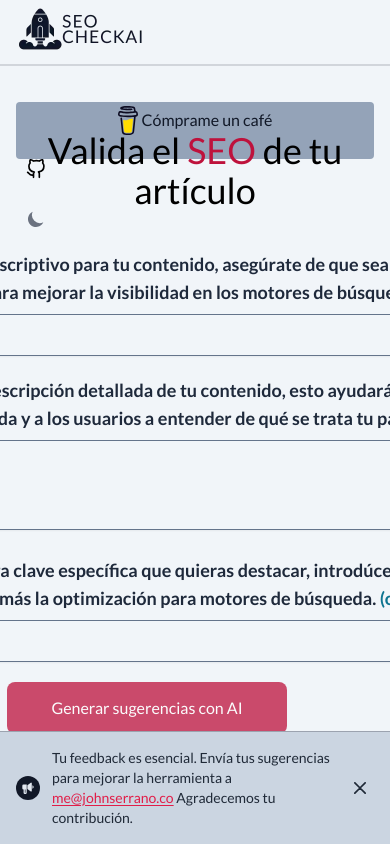
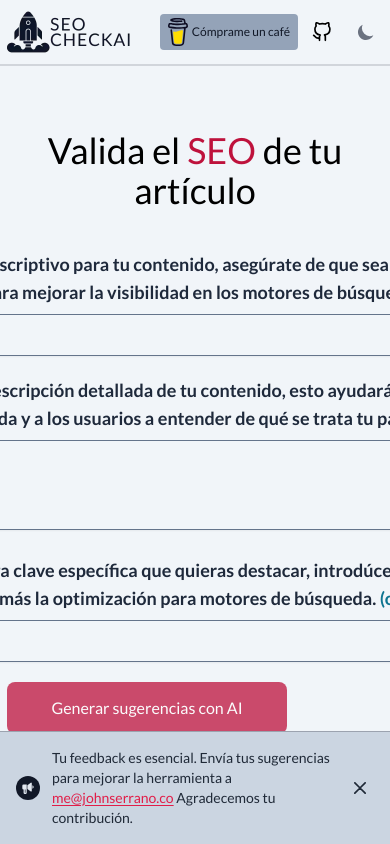
Before and after one commit to johnsi15/seocheck-ai, a Next.js app: page /validar-seo in a window 390 px wide. Shown: the top 844 px of the page. Built offline with nearby package versions, Linux system fonts and the light colour scheme.

Commit message:
Add styles mobile Header

```diff
--- a/src/components/Header.tsx
+++ b/src/components/Header.tsx
@@ -4,7 +4,7 @@ import { ThemeSwitcher } from './ThemeSwitcher'
 export function Header() {
   return (
     <header className='h-max border-b-2 border-gray-300 dark:border-gray-800 p-1 px-0 '>
-      <nav className='items-center justify-between px-4 mx-auto max-w-screen-xl sm:px-8 md:flex md:space-x-6 h-14'>
+      <nav className='items-center justify-between px-1 md:px-4 mx-auto max-w-screen-xl sm:px-8 flex gap-1 md:gap-0 md:space-x-6 h-14'>
         <div className='flex justify-between'>
           <a className='no-underline' href='/' aria-label='Home seocheckai'>
             <img
@@ -23,11 +23,11 @@ export function Header() {
             />
           </a>
         </div>
-        <ul className={`flex-1  mt-12 md:flex md:mt-0 items-center justify-end gap-1`}>
-          <li className='pb-5 md:pb-0 bg-slate-400 dark:bg-slate-200 rounded hover:opacity-90'>
+        <ul className={`md:flex-1 flex md:mt-0 items-center justify-end gap-1`}>
+          <li className='md:pb-0 bg-slate-400 dark:bg-slate-200 rounded hover:opacity-90'>
             <a
               href='https://www.buymeacoffee.com/jandrey15'
-              className='flex gap-1 text-gray-900 dark:text-gray-800 px-2 py-1 items-center justify-center'
+              className='flex gap-1 text-gray-900 dark:text-gray-800 px-2 py-1 items-center justify-center text-xs md:text-base'
               aria-label='Cómprame un café'
               target='_blank'
               rel='noopener noreferrer'
@@ -36,7 +36,7 @@ export function Header() {
               Cómprame un café
             </a>
           </li>
-          <li className='pb-5 md:pb-0 hover:opacity-75 w-10 h-10 flex justify-center items-center focus:outline-none focus:ring-2 focus:ring-gray-200 dark:focus:ring-gray-700 rounded-lg'>
+          <li className='md:pb-0 hover:opacity-75 w-10 h-10 flex justify-center items-center focus:outline-none focus:ring-2 focus:ring-gray-200 dark:focus:ring-gray-700 rounded-lg'>
             <a
               className='p-2'
               href='https://github.com/johnsi15'
@@ -47,7 +47,7 @@ export function Header() {
               <IconGitHub />
             </a>
           </li>
-          <li className='pb-5 md:pb-0 w-10 h-10'>
+          <li className='md:pb-0 w-10 h-10'>
             <ThemeSwitcher />
           </li>
         </ul>
```
